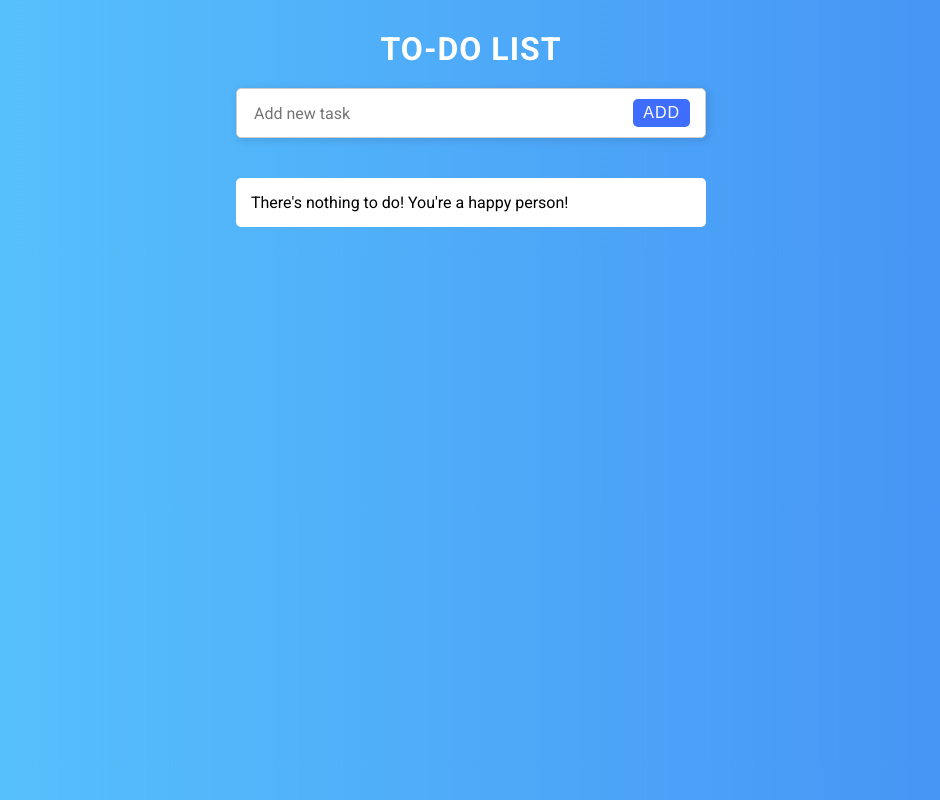
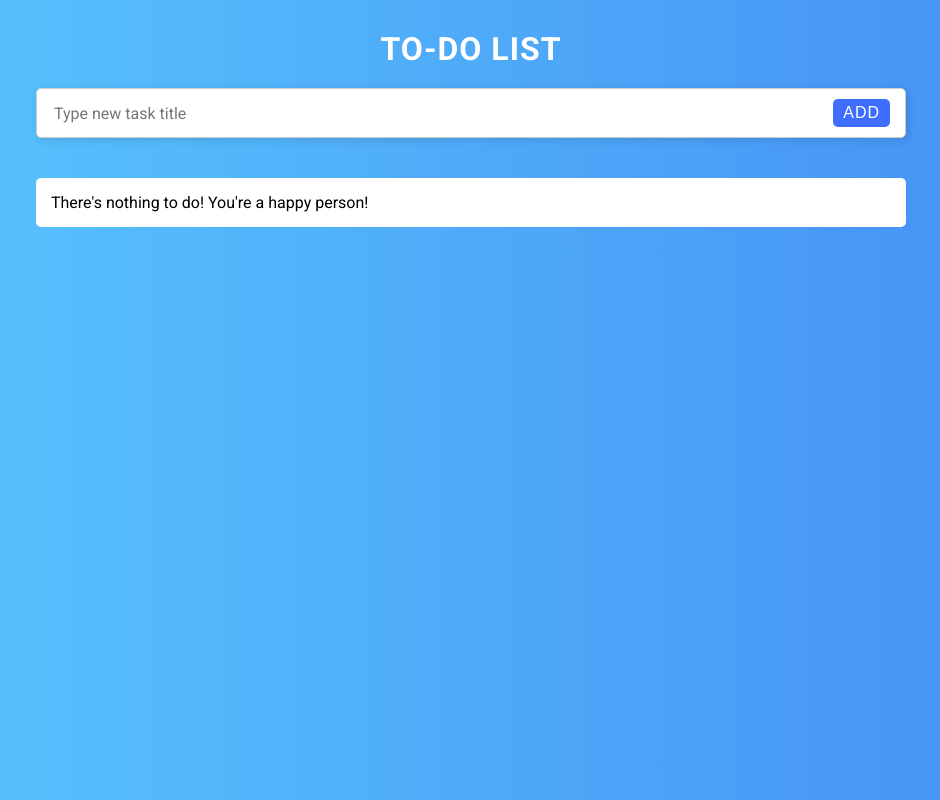
Before and after one commit to texhapb-git/todo-list, a React (Create React App) app: page / in a window 1280 px wide. Shown: the whole page, without its empty margins (169-1109 px from the left). Built offline with nearby package versions, Linux system fonts and the light colour scheme; the HTML template or start-up script is replaced by a standard one.

Commit message:
modified

```diff
--- a/src/App.scss
+++ b/src/App.scss
@@ -5,7 +5,7 @@
 	padding: 30px 0;
 
 	&__container {
-		max-width: 500px;
+		max-width: 900px;
 		margin: 0 auto;
 		padding: 0 15px;
 	}
--- a/src/components/Todo/TodoApp.js
+++ b/src/components/Todo/TodoApp.js
@@ -8,31 +8,43 @@ import Preloader from "../Preloader/Preloader";
 
 function TodoApp() {
 	const [loading, setLoading] = useState(false);
-	const [updateTodos, setUpdateTodos] = useState(false);
 	const [todos, setTodos] = useState([]);
 
 	useEffect(() => {
+		console.log('use1');
+		// async function fetchData() {
+		// 	console.log('1')
+		// 	setLoading(true);
+
+		// 	const promise = new Promise((resolve, reject) => {
+		// 		setTimeout(resolve, 1500)
+		// 	})
+
+		// 	await promise.then(() => {
+		// 		console.log('promise');
+		// 		setTodos(getTodosFromLocalStorage());
+		// 		setLoading(false);
+		// 	});
+		// }
+
+		// fetchData();
+
 		setLoading(true);
-		setTimeout(() => {
-			setTodos(getTodosFromLocalStorage());
-			setLoading(false);
-		}, 1500);
-
+		setTodos(getTodosFromLocalStorage());
+		setLoading(false);
 	}, []);
 
 	useEffect(() => {
-		if (updateTodos) {
-			addTodosToLocalStorage(todos);
-			setUpdateTodos(false);
-		}
-	}, [todos, updateTodos]);
+		console.log('use2')
+		addTodosToLocalStorage(todos);
+	}, [todos]);
 
 	function getTodosFromLocalStorage() {
 		return JSON.parse(localStorage.getItem('todos')) || [];
 	}
 
-	function addTodosToLocalStorage(todos) {
-		localStorage.setItem('todos', JSON.stringify(todos));
+	function addTodosToLocalStorage(data) {
+		localStorage.setItem('todos', JSON.stringify(data));
 	}
 
 	function addTodo(title) {
@@ -42,12 +54,10 @@ function TodoApp() {
 			completed: false
 		};
 		setTodos([...todos, newTodo]);
-		setUpdateTodos(true);
 	}
 
 	function removeTodo(id) {
 		setTodos(todos.filter(todo => todo.id !== id));
-		setUpdateTodos(true);
 	}
 
 	function toggleTodo(id) {
@@ -58,7 +68,6 @@ function TodoApp() {
 			return todo
 		}))
 
-		setUpdateTodos(true);
 	}
 
 	return (
--- a/src/components/Todo/TodoForm.js
+++ b/src/components/Todo/TodoForm.js
@@ -6,7 +6,7 @@ function TodoForm() {
 	const [value, setValue] = useState('');
 	const [isNotValid, setIsNotValid] = useState(false);
 
-	const placeholder = 'Add new task';
+	const placeholder = 'Type new task title';
 
 	function ChangeValue(event) {
 		setValue(event.target.value);
```
